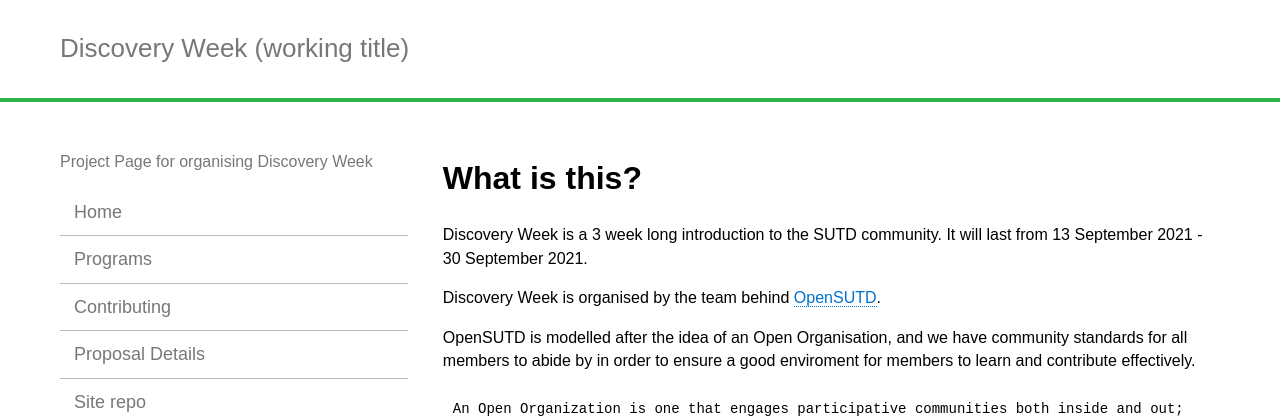
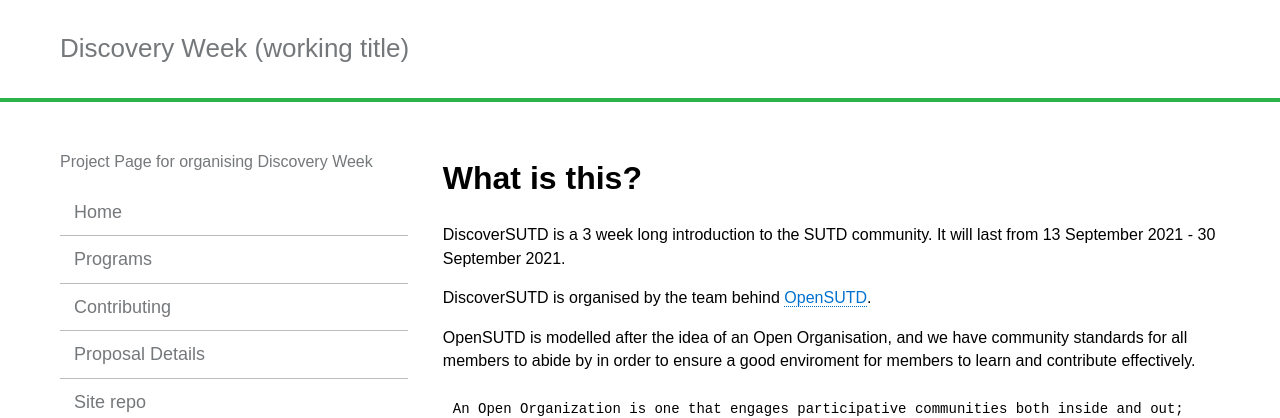
Before and after one commit to OpenSUTD/discovery-week-working-title, a Jekyll site: the page built from index.html, in a window 1280 px wide. Shown: the top 418 px of the page. Built offline with Jekyll 4.4.1, drawn with Linux system fonts in a browser that asks for light colours.

Commit message:
Update
@caramelmelmel

````diff
--- a/_includes/index.md
+++ b/_includes/index.md
@@ -1,7 +1,7 @@
 # What is this?
-Discovery Week is a 3 week long introduction to the SUTD community. It will last from 13 September 2021 - 30 September 2021.
+DiscoverSUTD  is a 3 week long introduction to the SUTD community. It will last from 13 September 2021 - 30 September 2021.
 
-Discovery Week is organised by the team behind [OpenSUTD](https://github.com/OpenSUTD).
+DiscoverSUTD is organised by the team behind [OpenSUTD](https://github.com/OpenSUTD).
 
 OpenSUTD is modelled after the idea of an Open Organisation, and we have community standards for all members to abide by in order to ensure a good enviroment for members to learn and contribute effectively.
 ```
````
Also changed, not shown: Concept.md (+2 -2 lines), .github/ISSUE_TEMPLATE/Human-Library-proposal.md (renamed from .github/ISSUE_TEMPLATE/lightning-talk-proposal.md), README.md.
